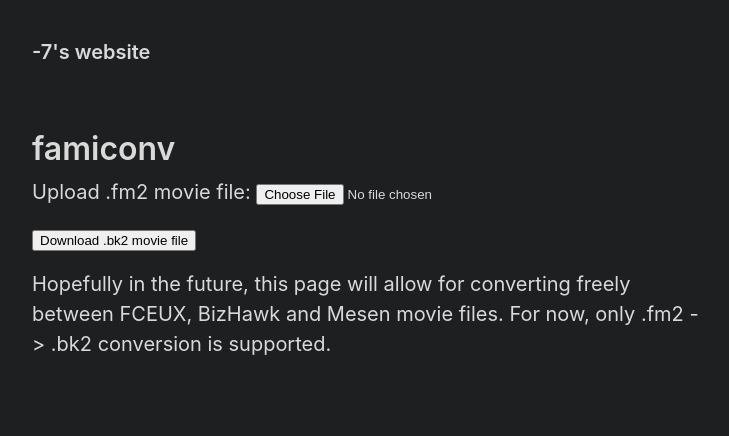
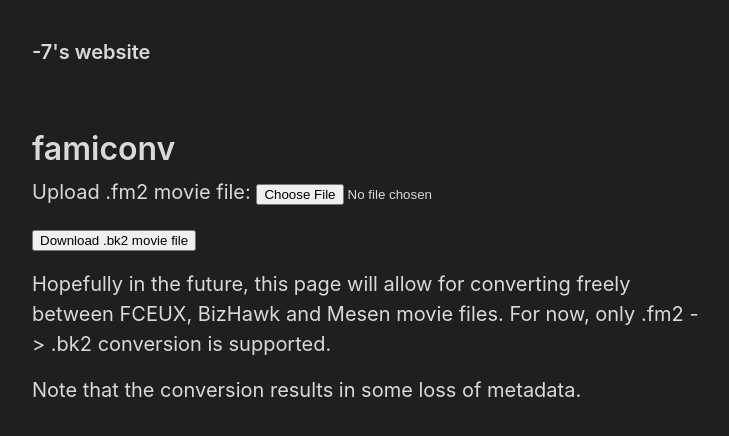
Before and after one commit to negative-seven/negative-seven.github.io, a Jekyll site: the page built from _pages/famiconv/index.md, in a window 1280 px wide. Shown: the top 436 px of the page, without its empty margins (272-1001 px from the left). Built offline with Jekyll 4.4.1, drawn with Linux system fonts in a browser that asks for light colours.

Commit message:
Minor changes to famiconv page

```diff
--- a/_pages/famiconv/index.md
+++ b/_pages/famiconv/index.md
@@ -6,11 +6,11 @@
 
 Upload .fm2 movie file: <input type="file" id="fileSelector">
 
-<div id="contents"></div>
-
 <button id="downloadButton">Download .bk2 movie file</button>
 
 Hopefully in the future, this page will allow for converting freely between FCEUX, BizHawk and Mesen movie files. For now, only .fm2 -> .bk2 conversion is supported.
+
+Note that the conversion results in some loss of metadata.
 
 <script src="https://ajax.googleapis.com/ajax/libs/jquery/3.6.0/jquery.min.js"></script>
 <script src="js/jszip.min.js"></script>
```
